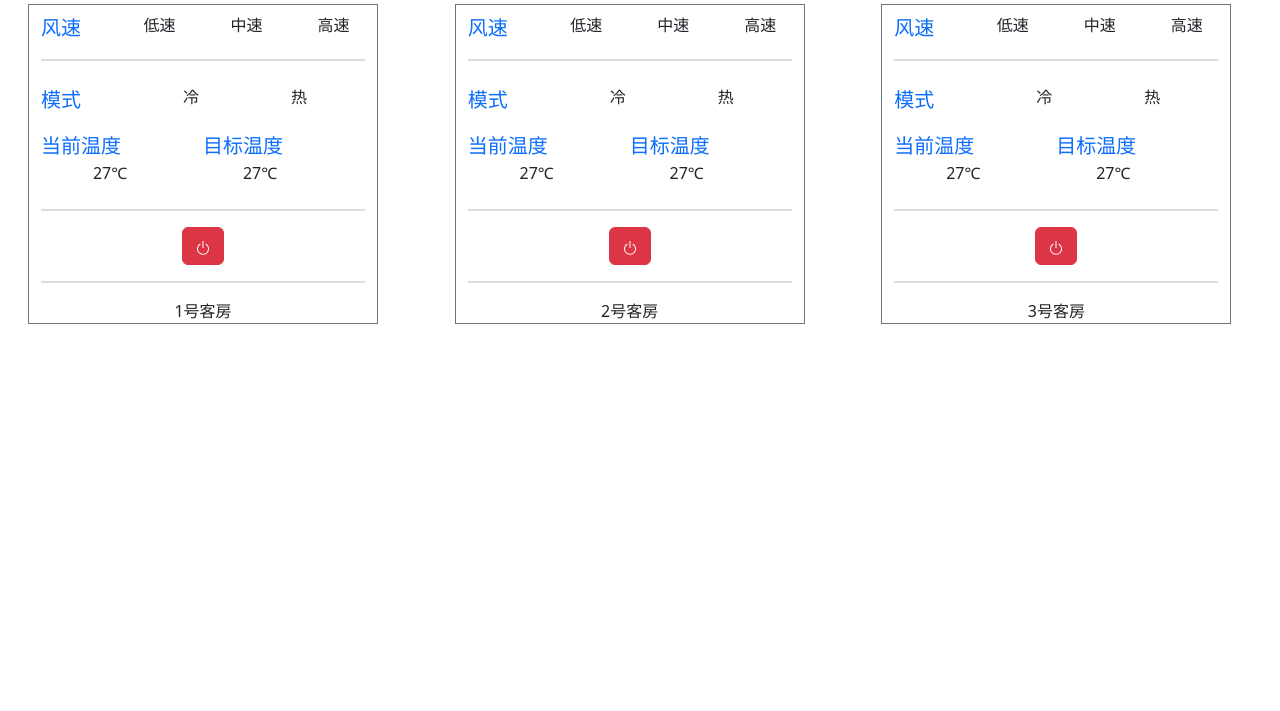
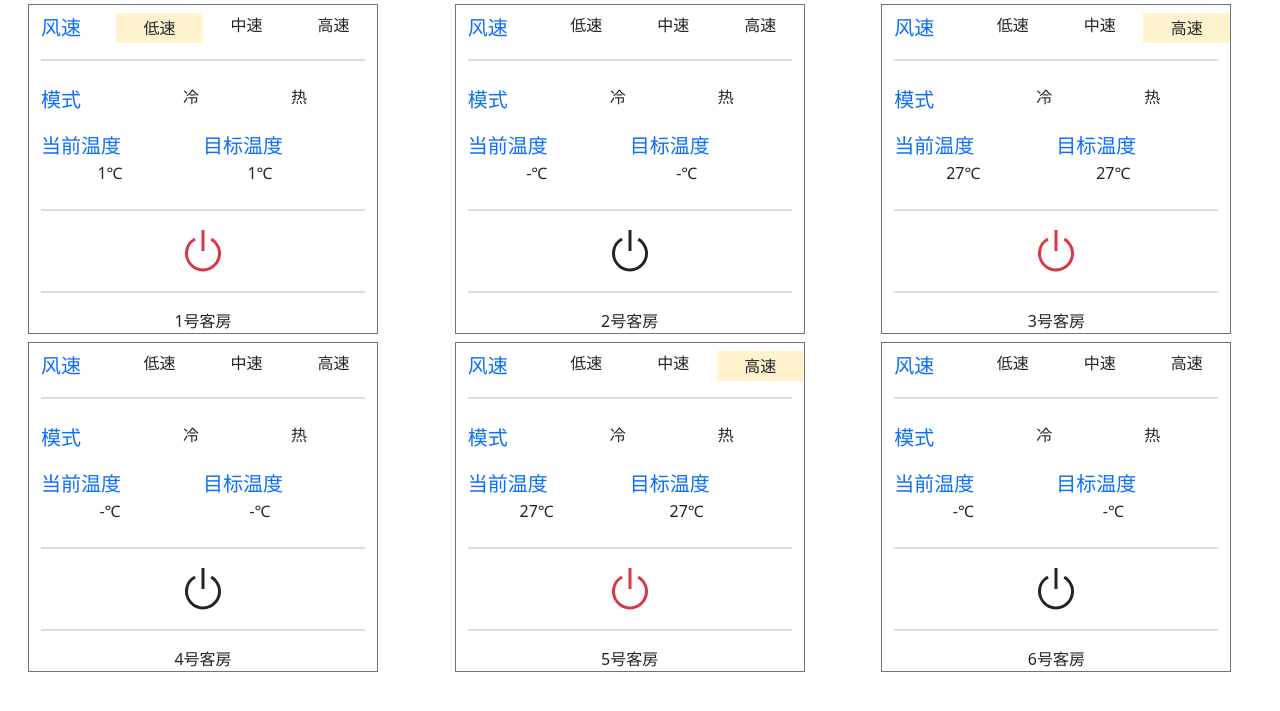
Before and after one commit to Madjapa/BUPT_HOTEL, a Django app: page /smallHotel/mon/ in a window 1280 px wide. Shown: the part 62-773 px from the top of the page. Run offline with Django 5.2, Linux system fonts and the light colour scheme; some libraries are stand-ins or nearby versions.

Commit message:
通信bug修复，monitor新增获取状态、风速接口

```diff
--- a/smallHotel/static/smallHotel/js/monitor.js
+++ b/smallHotel/static/smallHotel/js/monitor.js
@@ -1,54 +1,66 @@
 /*通信*/
 const axiosInstance = axios.create({
-    baseURL: 'http://127.0.0.1:8000', // 设置后端 API 地址
+    baseURL: 'http://127.0.0.1:8000/smallHotel/mon/', // 设置后端 API 地址
     headers: {
         'Content-Type': 'application/json' // 设置请求头
     }
 });
 /*
-function RequestTargetTemp(roomid){
-    return new Promise(function (resolve,reject){
-      axios.get('targetTemp/',{roomid: roomid})
-      .then(function(response){
-          if(response.data.code == 1){
-              document.getElementsByClassName(roomid)[0].getElementsByClassName('targetTemp')[0].textContent = String(response.data.Targettemp);
-          }
-      })
-      .catch(error =>{
-          console.log("getTargetTemp error at room: " + String(roomid));
-      });
-    });
-}
-function requestRoomtemp(roomid){
-    return new Promise(function (resolve,reject){
-        axios.get('roomTemp/',{roomid: roomid})
-        .then(function(response){
-            if(response.data.code == 1){
-                document.getElementsByClassName(roomid).getElementsByClassName('roomTemp')[0].textContent = String(response.data.roomtemp);
-            }
-        })
-        .catch(error =>{
-            console.log("getRoomTemp error at room: " + String(roomid));
-        });
-    });
-}*/
-function RequestTargetTemp(roomid){
-    console.log({'roomid': roomid});
-    axios.get('targetTemp/',{'roomid': roomid})
+function RequestTargetTemp(Roomid){
+    axios.post('targetTemp/',{roomid: Roomid})
     .then(function(response){
             document.getElementsByClassName(roomid)[0].getElementsByClassName('targetTemp')[0].textContent = String(response.data.targetTemp);
     })
     .catch(error =>{
         console.log("getTargetTemp error at room: " + String(roomid));
     });
-}
-function requestRoomtemp(roomid){
-    axios.get('roomTemp/',{'roomid': roomid})
+}*/
+
+function RequestTargetTemp(Roomid){
+    axiosInstance.get('targetTemp/',{params:{roomid: Roomid}})
     .then(function(response){
-            document.getElementsByClassName(roomid)[0].getElementsByClassName('roomTemp')[0].textContent = String(response.data.roomTemp);
+            document.getElementsByClassName(Roomid)[0].getElementsByClassName('targetTemp')[0].textContent = String(response.data.targetTemp);
     })
     .catch(error =>{
-        console.log("getRoomTemp error at room: " + String(roomid));
+        console.log("getTargetTemp error at room: " + String(Roomid));
+    });
+}
+function RequestRoomtemp(Roomid){
+    //{params:{roomid: Roomid}}
+    axiosInstance.get('roomTemp/',{params:{roomid: Roomid}})
+    .then(function(response){
+            document.getElementsByClassName(Roomid)[0].getElementsByClassName('roomTemp')[0].textContent = String(response.data.roomTemp);
+            //console.log(document.getElementsByClassName(Roomid)[0].getElementsByClassName('roomTemp')[0])
+    })
+    .catch(error =>{
+        console.log("getRoomTemp error at room: " + String(Roomid));
+    });
+}
+function RequestSpeed(Roomid){
+    axiosInstance.get('getSpeed/',{params:{roomid: Roomid}})
+    .then(function(response){
+            var speed = response.data.windSpeed
+            //document.getElementsByClassName(Roomid)[0].getElementsByClassName('Speed')[0].textContent = String(response.data.roomTemp);
+            document.getElementsByClassName(Roomid)[0].getElementsByClassName('Speed')[speed].classList.add("mark");
+    })
+    .catch(error =>{
+        console.log("getWindSpeed error at room: " + String(Roomid));
+    });
+}
+function RequestStatus(Roomid){
+    return new Promise(function (resolve, reject) {
+        axiosInstance.get('getStatus/', {params:{roomid: Roomid}})
+            .then(function (response) {
+                var status = response.data.status;
+                if (status == 1){
+                    document.getElementsByClassName(Roomid)[0].getElementsByClassName('boot')[0].classList.add("text-danger");
+                }
+                resolve(status);
+            })
+            .catch(function (error) {
+                reject(error)
+                console.log("getStatus error at room: " + String(Roomid));
+            });
     });
 }
 /*动画效果*/
@@ -62,10 +74,9 @@ function mouseleave(){
 }
 
 /*初始化*/
-var rownum = 1;
+var rownum = 2;
 var colnum = 3;
 var update;
-var roomid = 1;
 function init(){
     let template = document.getElementById("pannel");
     for (let r = 0; r < rownum; r++){
@@ -75,28 +86,47 @@ function init(){
             var tem = template.content.cloneNode(true);
             //修改模板房间号
             var room = tem.getElementById("room");
-            room.textContent = String(c+1) + "号客房";
+            room.textContent = String(r * 3 + c + 1) + "号客房";
             var col = document.createElement("div");
-            col.setAttribute("class","col " + String(c+1));
+            col.setAttribute("class","col " + String(r * 3 + c + 1));
             col.appendChild(tem);
             table.appendChild(col);
         }
     }
     updateData();
 }
-function updateData(){
-    clearInterval(update);
+
+function clear(){
     for (let r = 0; r < rownum; r++){
         for(let c = 0;c < colnum;c++){
-            requestRoomtemp(c + 1);
-            RequestTargetTemp(c + 1);
+            document.getElementsByClassName(r * 3 + c + 1)[0].getElementsByClassName('targetTemp')[0].textContent = '-';
+            document.getElementsByClassName(r * 3 + c + 1)[0].getElementsByClassName('roomTemp')[0].textContent = '-';
+            document.getElementsByClassName(r * 3 + c + 1)[0].getElementsByClassName('boot')[0].classList.remove("text-danger");
+            for(let d = 0;d < 3;d++){
+                document.getElementsByClassName(r * 3 + c + 1)[0].getElementsByClassName('Speed')[d].classList.remove("mark");
+            }
         }
     }
-
-    setInterval(update,2000);
 }
-/*
-fetch('monitor.html').then(Response => Response.text())
-.then(data =>{
-    init();
-})*/
+async function updateData(){
+    clearInterval(update);
+    clear();
+    for (let r = 0; r < rownum; r++){
+        for(let c = 0;c < colnum;c++){
+            var status = await RequestStatus(r * 3 + c + 1);
+            if(status){//若已开机，则更新内容
+                RequestRoomtemp(r * 3 + c + 1);
+                RequestTargetTemp(r * 3 + c + 1);
+                RequestSpeed(r * 3 + c + 1);
+            }
+        }
+    }
+    update = setInterval(updateData,2000);
+    /*
+    RequestRoomtemp(r * 3 + c + 1);
+    RequestTargetTemp(r * 3 + c + 1);
+    RequestSpeed(r * 3 + c + 1);
+    RequestStatus(r * 3 + c + 1)
+    */
+    //update = setInterval(clear,2000);
+}
--- a/smallHotel/templates/smallHotel/monitor.html
+++ b/smallHotel/templates/smallHotel/monitor.html
@@ -16,9 +16,9 @@
   <div class="container-fluid border border-secondary mx-3 my-1" style="max-width: 350px;">
     <div class="row my-2">
         <div class="col lead text-start text-primary"><span class="lead">风速</span></div>
-        <div class="col text-center" id="slowSpeed"><span>低速</span></div>
-        <div class="col text-center" id="midSpeed"><span>中速</span></div>
-        <div class="col text-center" id="highSpeed"><span>高速</span></div>
+        <div class="col text-center Speed" id="slowSpeed"><span>低速</span></div>
+        <div class="col text-center Speed" id="midSpeed"><span>中速</span></div>
+        <div class="col text-center Speed" id="highSpeed"><span>高速</span></div>
     </div>
     <hr class="border border-secondary"></hr>
     <div class="row ">
@@ -48,13 +48,13 @@
     <div class="row text-center" id="button">
         <div class="col"></div>
         <div class="col">
-          <button class="btn btn-danger">
-            <svg xmlns="http://www.w3.org/2000/svg" width="16" height="16" fill="currentColor" class="bi bi-power" viewBox="0 0 16 16">
+            <svg xmlns="http://www.w3.org/2000/svg" width="48" height="48" fill="currentColor" class="bi bi-power boot" viewBox="0 0 16 16">
             <path d="M7.5 1v7h1V1z"/>
             <path d="M3 8.812a5 5 0 0 1 2.578-4.375l-.485-.874A6 6 0 1 0 11 3.616l-.501.865A5 5 0 1 1 3 8.812"/>
             </svg>
-          </button></div>
-        <div class="col"></div>
+        </div>
+        <div class="col">
+        </div>
     </div>
     <hr class="border border-secondary"></hr>
     <div class="row text-center">
--- a/smallHotel/testAC.py
+++ b/smallHotel/testAC.py
@@ -7,21 +7,44 @@ import json
 
 def getExp(request):
     if request.method == 'GET':
-        #data = json.loads(request.body.decode('utf-8'))
-        response = {'code' : 1,'expenses' : '30'}
+        roomid = request.GET['roomid']
+        if roomid == '1':
+            response = {'expenses' : '10'}
+        elif roomid == '2':
+            response = {'expenses' : '20'}
+        else:
+            response = {'expenses' : '30'}
+
         return JsonResponse(response)
 def getroomtemp(request):
     if request.method == 'GET':
-    #data = json.loads(request.body.decode('utf-8'))
-        response = {'code' : 1,'roomtemp': '27'}
+        roomid = request.GET['roomid']
+        if roomid == '1':
+            response = {'roomTemp' : '10'}
+        elif roomid == '2':
+            response = {'roomTemp' : '20'}
+        else:
+            response = {'roomTemp' : '30'}
         return JsonResponse(response)
 def targetTemp(request):
     if request.method == 'GET':
-        response = {'targetTemp': '27'}
+        roomid = request.GET['roomid']
+        if roomid == '1':
+            response = {'targetTemp': '1'}
+        elif roomid == '2':
+            response = {'targetTemp': '2'}
+        else:
+            response = {'targetTemp': '27'}
         return JsonResponse(response)
 def roomTemp(request):
     if request.method == 'GET':
-        response = {'roomTemp': '27'}
+        roomid = request.GET['roomid']
+        if roomid == '1':
+            response = {'roomTemp': '1'}
+        elif roomid == '2':
+            response = {'roomTemp': '2'}
+        else:
+            response = {'roomTemp': '27'}
         return JsonResponse(response)
 def test(request):
     if request.method == 'POST':
@@ -31,11 +54,28 @@ def test(request):
 def boot(request):
     if request.method == 'POST':
         data = json.loads(request.body.decode('utf-8'))
-        sleep(3)
         response = {'code': 1}
         return JsonResponse(response)
 def test(request):
     return render(request,"smallHotel/test.html")
+def getSpeed(request):
+    if request.method == 'GET':
+        roomid = request.GET['roomid']
+        if roomid == '1':
+            response = {'windSpeed': 0}
+        elif roomid == '2':
+            response = {'windSpeed': 1}
+        else:
+            response = {'windSpeed': 2}
+    return JsonResponse(response)
+def getStatus(request):
+    if request.method == 'GET':
+        roomid = request.GET['roomid']
+        if roomid == '1' or roomid == '3' or roomid == '5':
+            response = {'status': 1}
+        elif roomid == '2' or roomid == '4' or roomid == '6':
+            response = {'status': 0}
+    return JsonResponse(response)
 # 空调控制面板通信
 # 1.房间空调处于服务队列时，计算并向后端更新房间温度
 # 2.房间空调处于服务队列时，计算并向后端更新累计费用
--- a/smallHotel/urls.py
+++ b/smallHotel/urls.py
@@ -22,6 +22,8 @@ urlpatterns = [
     path("mon/",views.monitor,name="monitor"),
     path("mon/targetTemp/",testAC.targetTemp,name="target"),
     path("mon/roomTemp/",testAC.roomTemp,name="room"),
+    path("mon/getSpeed/",testAC.getSpeed,name="speeds"),
+    path("mon/getStatus/",testAC.getStatus,name="status"),
     path("cus/temperature/",testAC.test,name="test"),
     path("cus/boot/",testAC.boot,name="boot"),
     path("cus/getExpenses/",testAC.getExp,name="xx"),
```
Also changed, not shown: smallHotel/static/smallHotel/js/customer.js (+10 -10 lines).
